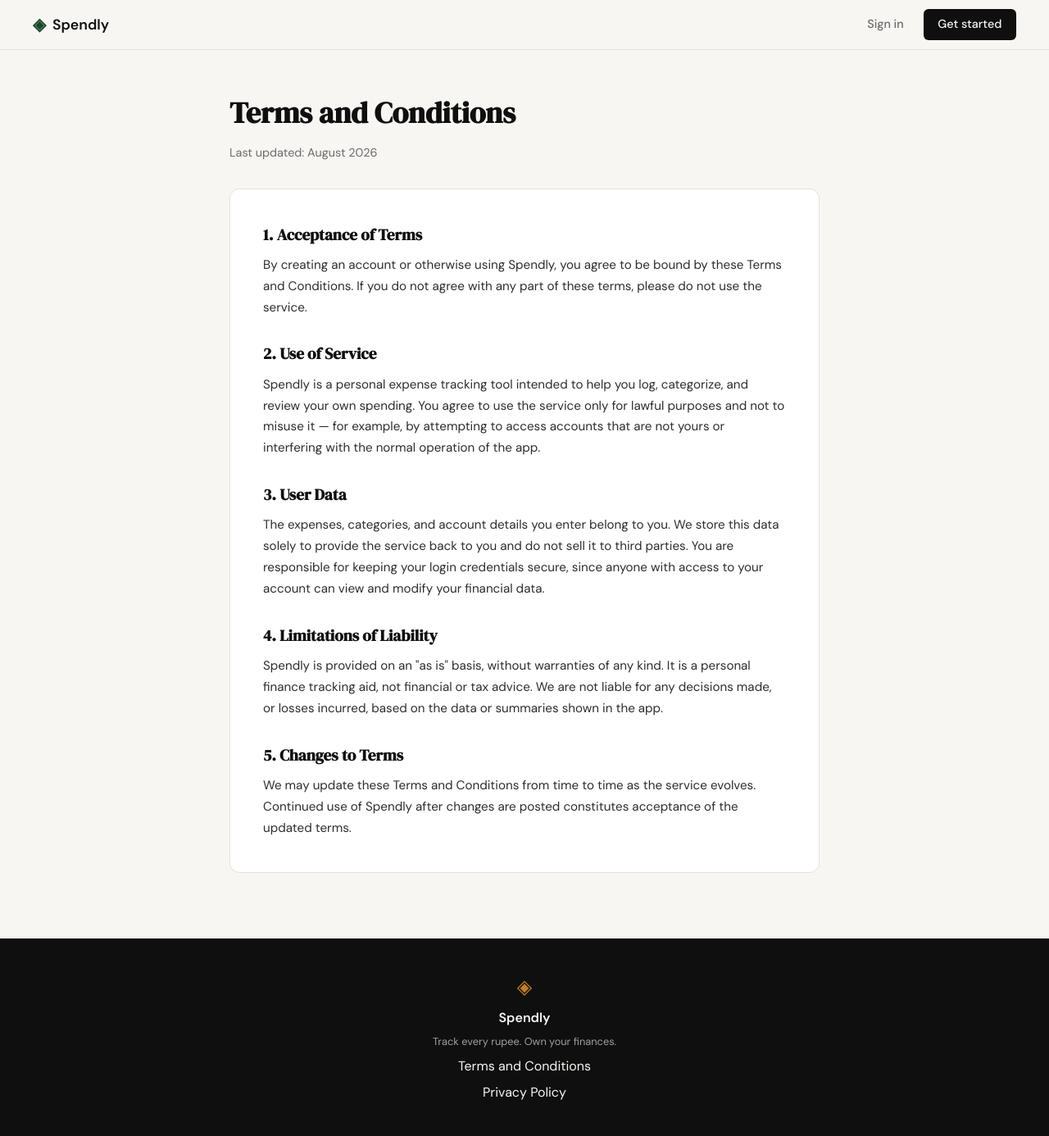
After one commit to aryan-c0dex/Spendly, a Flask app: page /terms in a window 1280 px wide. The commit adds this page. Shown: the whole page at 82% size. Run offline with Flask 3, Linux system fonts and the light colour scheme.

Commit message:
landing: add terms and conditions page and route

```diff
--- a/app.py
+++ b/app.py
@@ -20,6 +20,11 @@ def register():
 @app.route("/login")
 def login():
     return render_template("login.html")
+
+
+@app.route("/terms")
+def terms():
+    return render_template("terms.html")
 
 
 # ------------------------------------------------------------------ #
--- a/static/css/style.css
+++ b/static/css/style.css
@@ -508,6 +508,59 @@ a { color: inherit; text-decoration: none; }
 }
 
 /* ------------------------------------------------------------------ */
+/* Legal pages                                                         */
+/* ------------------------------------------------------------------ */
+
+.legal-section {
+    padding: 3rem 2rem 5rem;
+}
+
+.legal-container {
+    max-width: 720px;
+    margin: 0 auto;
+}
+
+.legal-header {
+    margin-bottom: 2rem;
+}
+
+.legal-title {
+    font-family: var(--font-display);
+    font-size: 2.25rem;
+    color: var(--ink);
+    margin-bottom: 0.5rem;
+}
+
+.legal-subtitle {
+    font-size: 0.9rem;
+    color: var(--ink-muted);
+}
+
+.legal-card {
+    background: var(--paper-card);
+    border: 1px solid var(--border);
+    border-radius: var(--radius-md);
+    padding: 2.5rem;
+}
+
+.legal-card h2 {
+    font-family: var(--font-display);
+    font-size: 1.2rem;
+    color: var(--ink);
+    margin-bottom: 0.6rem;
+}
+
+.legal-card h2:not(:first-child) {
+    margin-top: 1.75rem;
+}
+
+.legal-card p {
+    font-size: 0.95rem;
+    line-height: 1.7;
+    color: var(--ink-soft);
+}
+
+/* ------------------------------------------------------------------ */
 /* Responsive                                                          */
 /* ------------------------------------------------------------------ */
 
--- a/templates/base.html
+++ b/templates/base.html
@@ -34,7 +34,7 @@
             <span class="brand-icon">◈</span>
             <span class="footer-name">Spendly</span>
             <p class="footer-copy">Track every rupee. Own your finances.</p>
-            <a href="#">Terms and Conditions</a>
+            <a href="{{ url_for('terms') }}">Terms and Conditions</a>
             <a href="#">Privacy Policy</a>
         </div>
     </footer>
--- /dev/null
+++ b/templates/terms.html
@@ -0,0 +1,62 @@
+{% extends "base.html" %}
+
+{% block title %}Terms and Conditions — Spendly{% endblock %}
+
+{% block content %}
+
+<section class="legal-section">
+    <div class="legal-container">
+
+        <div class="legal-header">
+            <h1 class="legal-title">Terms and Conditions</h1>
+            <p class="legal-subtitle">Last updated: August 2026</p>
+        </div>
+
+        <div class="legal-card">
+
+            <h2>1. Acceptance of Terms</h2>
+            <p>
+                By creating an account or otherwise using Spendly, you agree to be
+                bound by these Terms and Conditions. If you do not agree with any
+                part of these terms, please do not use the service.
+            </p>
+
+            <h2>2. Use of Service</h2>
+            <p>
+                Spendly is a personal expense tracking tool intended to help you
+                log, categorize, and review your own spending. You agree to use
+                the service only for lawful purposes and not to misuse it — for
+                example, by attempting to access accounts that are not yours or
+                interfering with the normal operation of the app.
+            </p>
+
+            <h2>3. User Data</h2>
+            <p>
+                The expenses, categories, and account details you enter belong to
+                you. We store this data solely to provide the service back to you
+                and do not sell it to third parties. You are responsible for
+                keeping your login credentials secure, since anyone with access to
+                your account can view and modify your financial data.
+            </p>
+
+            <h2>4. Limitations of Liability</h2>
+            <p>
+                Spendly is provided on an "as is" basis, without warranties of any
+                kind. It is a personal finance tracking aid, not financial or tax
+                advice. We are not liable for any decisions made, or losses
+                incurred, based on the data or summaries shown in the app.
+            </p>
+
+            <h2>5. Changes to Terms</h2>
+            <p>
+                We may update these Terms and Conditions from time to time as the
+                service evolves. Continued use of Spendly after changes are posted
+                constitutes acceptance of the updated terms.
+            </p>
+
+        </div>
+
+    </div>
+</section>
+
+{% endblock %}
```
